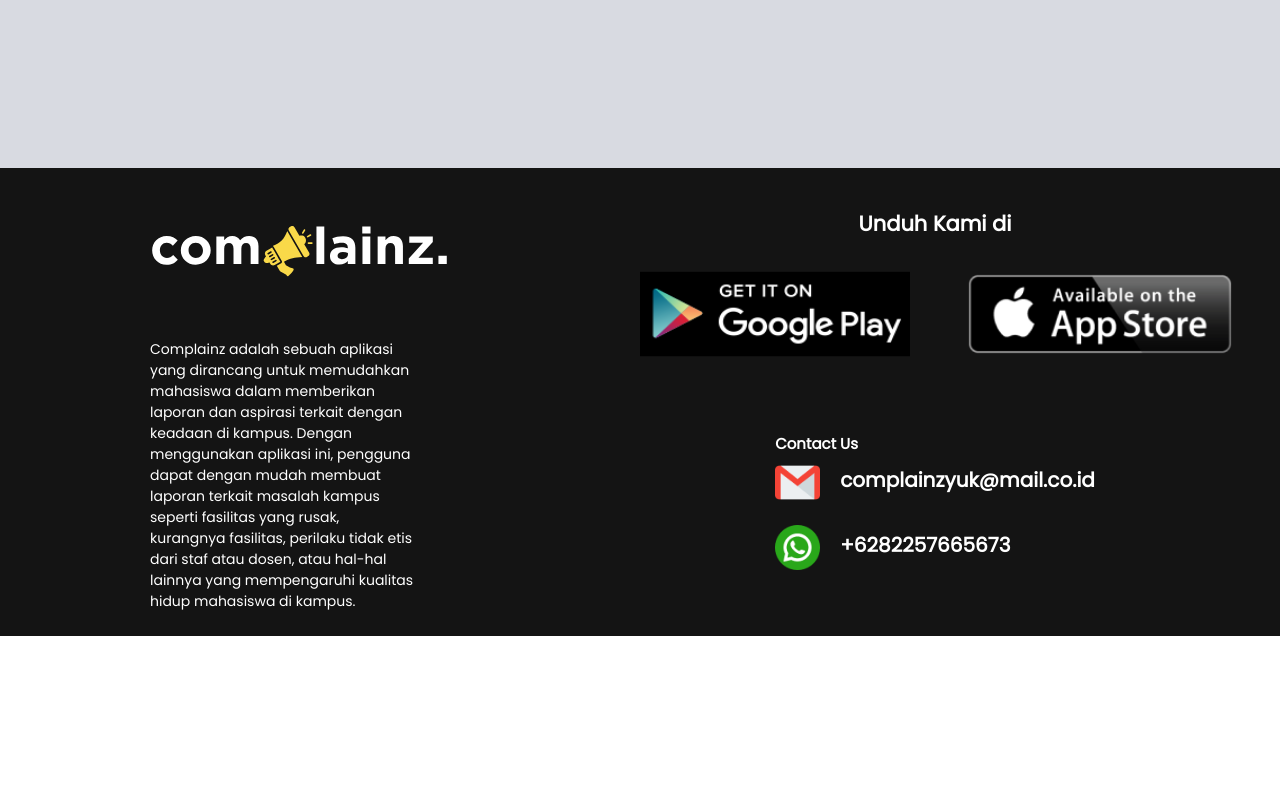
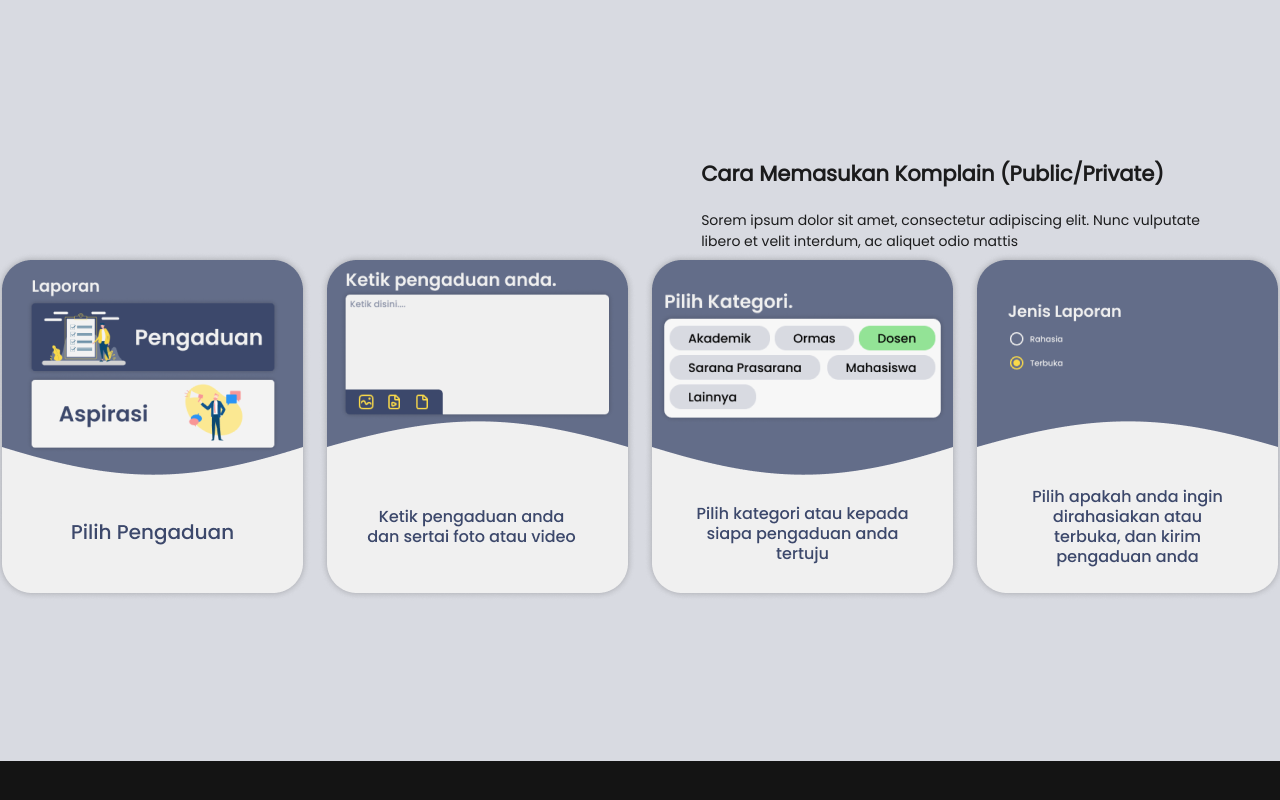
Before and after one commit to Capstone-Alta-19/React-Ecomplaint, a React (Vite) app: page / in a window 1280 px wide. Shown: the part 1412-2212 px from the top of the page. Before the commit the page ends 2048 px from the top, so only its background shows below. Built offline with nearby package versions, Linux system fonts and the light colour scheme.

Commit message:
merge with ziqo (perlu di perbaiki lagi)

```diff
--- a/src/assets/index.jsx
+++ b/src/assets/index.jsx
@@ -7,6 +7,7 @@
 import AppStore from "./images/appstore.png";
 import GmailIcon from "./images/gmail.png";
 import EcomplainzWhite from "./images/EcomplainzWhite.svg";
+import Complain from "./images/komplain.png";
 
 export {
   Phone,
@@ -18,4 +19,5 @@
   AppStore,
   GmailIcon,
   EcomplainzWhite,
+  Complain,
 };
--- a/src/pages/homePage/HomePage.jsx
+++ b/src/pages/homePage/HomePage.jsx
@@ -3,6 +3,7 @@
 import { IconEcomplain, Phone } from "../../assets";
 import Gap from "../../components/gap/Gap";
 import HomePage2 from "./syafi/HomePage2";
+import HomePage3 from "./ziqo/HomePage3";
 
 const HomePage = () => {
   return (
@@ -35,6 +36,10 @@
         <div className="homepage2-content">
           <HomePage2 />
         </div>
+        <Gap height={150} />
+        <div>
+          <HomePage3 />
+        </div>
       </div>
     </>
   );
--- a/src/pages/homePage/ziqo/HomePage3.jsx
+++ b/src/pages/homePage/ziqo/HomePage3.jsx
@@ -0,0 +1,28 @@
+import { Row } from "antd";
+import React from "react";
+import "./HomePage3.css";
+import { Complain } from "../../../assets";
+
+const HomePage3 = () => {
+  return (
+    <div className="box-card-row">
+      <Row justify="end" className="box-title">
+        <div className="box-title-box">
+          <h2 className="card-row-title">
+            Cara Memasukan Komplain (Public/Private)
+          </h2>
+          <br></br>
+          <p className="card-row-para">
+            Sorem ipsum dolor sit amet, consectetur adipiscing elit. Nunc
+            vulputate <br></br>libero et velit interdum, ac aliquet odio mattis
+          </p>
+        </div>
+      </Row>
+      <Row align="center">
+        <img src={Complain} alt="" />
+      </Row>
+    </div>
+  );
+};
+
+export default HomePage3;
```
Also changed, not shown: src/assets/images/komplain.png (added).
